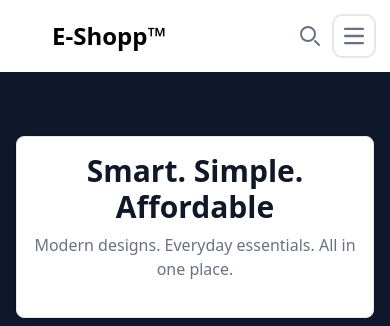
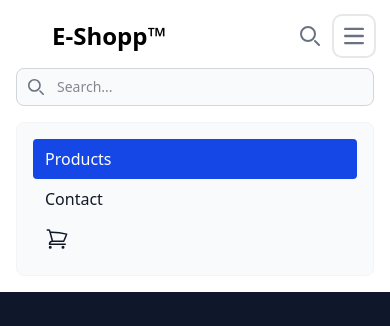
Before and after one commit to Ash-veil/e-com-product-catalog, a React (Vite) app: page / in a window 390 px wide. Both pictures are taken after a click on the button "Open main menu". Shown: the top 326 px of the page. Built offline with nearby package versions, Linux system fonts and the light colour scheme.

Commit message:
fix mobile-nav menu

```diff
--- a/src/components/Navbar.jsx
+++ b/src/components/Navbar.jsx
@@ -1,6 +1,7 @@
-
+import { useState } from "react";
 
 const Navbar = () => {
+  const [menuOpen, setMenuOpen] = useState(false);
   return (
     <nav className="bg-white border-gray-200 dark:bg-gray-900">
       <div className="max-w-screen-xl flex flex-wrap items-center justify-between mx-auto p-4">
@@ -76,6 +77,7 @@ const Navbar = () => {
             />
           </div>
           <button
+            onClick={() => setMenuOpen(!menuOpen)}
             data-collapse-toggle="navbar-search"
             type="button"
             className="inline-flex items-center p-2 w-10 h-10 justify-center text-sm text-gray-500 rounded-lg md:hidden hover:bg-gray-100 focus:outline-none focus:ring-2 focus:ring-gray-200 dark:text-gray-400 dark:hover:bg-gray-700 dark:focus:ring-gray-600"
@@ -101,7 +103,7 @@ const Navbar = () => {
           </button>
         </div>
         <div
-          className="items-center justify-between hidden w-full md:flex md:w-auto md:order-1"
+          className={`${menuOpen ? "block" : "hidden"} items-center justify-between w-full md:flex md:w-auto md:order-1`}
           id="navbar-search"
         >
           <div className="relative mt-3 md:hidden">
```
